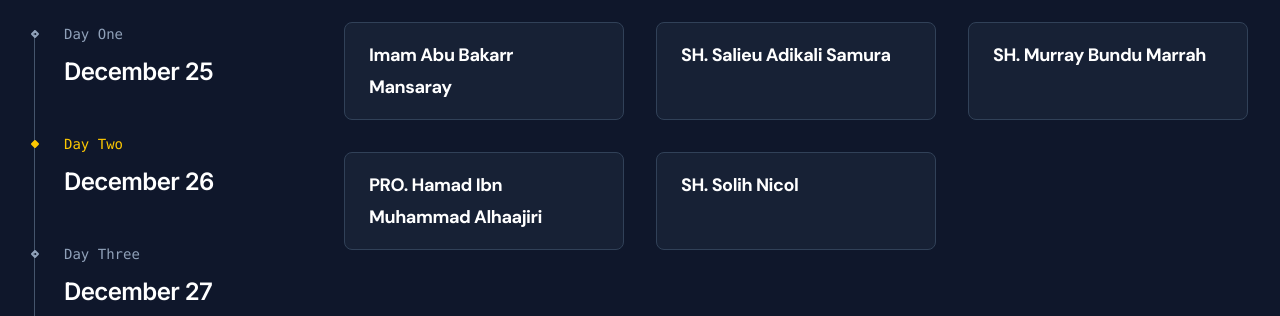
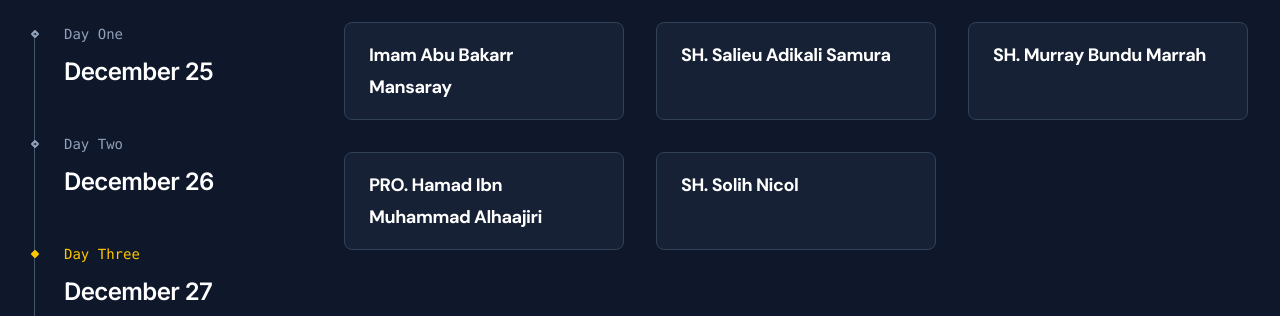
Before and after one commit to afizsavage/dawah-salafiyyah, a Next.js app: page / in a window 1280 px wide. Shown: the part 1160-1476 px from the top of the page. Built offline with nearby package versions, Linux system fonts and the light colour scheme.

Commit message:
update speaker and schedule to default to today

```diff
--- a/src/components/Schedule.tsx
+++ b/src/components/Schedule.tsx
@@ -211,7 +211,7 @@ const schedule: Array<Day> = [
 
 function ScheduleTabbed() {
   let [tabOrientation, setTabOrientation] = useState('horizontal')
-  const [selectedIndex, setSelectedIndex] = useState(1) // 👈 default to index 1
+  const [selectedIndex, setSelectedIndex] = useState(2) // 👈 default to index 1
 
 
   useEffect(() => {
--- a/src/components/Speakers.tsx
+++ b/src/components/Speakers.tsx
@@ -85,7 +85,7 @@ const days = [
 
 export function Speakers() {
   let [tabOrientation, setTabOrientation] = useState('horizontal')
-  const [selectedIndex, setselectedIndex] = useState(1)
+  const [selectedIndex, setselectedIndex] = useState(2)
 
   useEffect(() => {
     let lgMediaQuery = window.matchMedia('(min-width: 1024px)')
```
